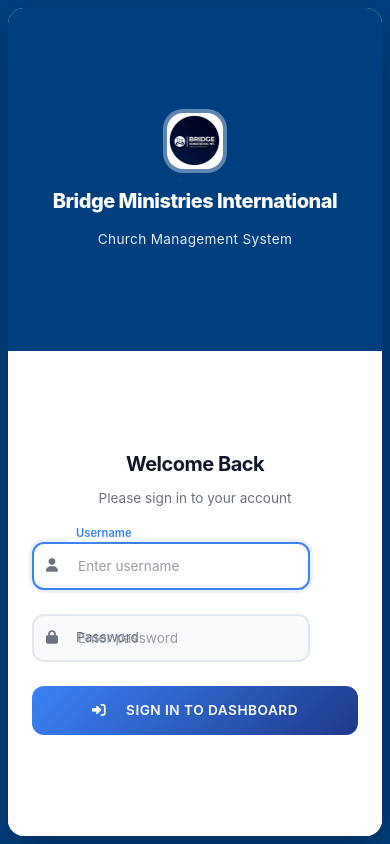
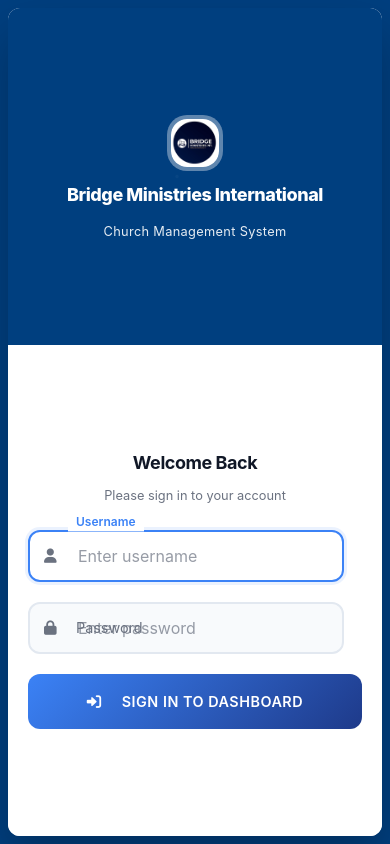
Before and after one commit to EricBaidoo/Attendance_System, a PHP site: page /login.php in a window 390 px wide. Run offline with PHP 8.4, Linux system fonts and the light colour scheme.

Commit message:
style: Improve mobile responsiveness and remove footer from login page

```diff
--- a/assets/css/login.css
+++ b/assets/css/login.css
@@ -34,6 +34,8 @@ body {
     display: flex;
     align-items: center;
     justify-content: center;
+    -webkit-text-size-adjust: 100%;
+    -ms-text-size-adjust: 100%;
 }
 
 .login-wrapper {
@@ -278,28 +280,6 @@ body {
     gap: 0.75rem;
 }
 
-/* Footer */
-.login-footer {
-    position: absolute;
-    bottom: 1rem;
-    right: 2rem;
-    background: rgba(255, 255, 255, 0.9);
-    padding: 0.5rem 1rem;
-    border-radius: 1.25rem;
-    backdrop-filter: blur(0.625rem);
-    border: 0.0625rem solid rgba(0, 0, 0, 0.1);
-}
-
-.login-footer .footer-text {
-    margin: 0;
-    font-size: 0.8rem;
-    color: var(--text-secondary);
-    display: flex;
-    align-items: center;
-    gap: 0.5rem;
-    font-weight: 500;
-}
-
 /* Enhanced Responsive Design */
 @media (max-width: 1024px) {
     .login-wrapper {
@@ -319,11 +299,14 @@ body {
         margin: 1rem;
         max-width: none;
         min-height: auto;
+        max-height: 90vh;
+        overflow-y: auto;
     }
 
     .login-header {
-        padding: 2rem 1.5rem;
+        padding: 1.5rem;
         order: 1;
+        text-align: center;
     }
 
     .login-card {
@@ -383,89 +366,150 @@ body {
 }
 
 @media (max-width: 576px) {
+    body {
+        padding: 0.5rem;
+    }
+
     .login-wrapper {
-        margin: 0.5rem;
-        border-radius: 1rem;
+        margin: 0;
+        border-radius: 0.75rem;
         min-height: calc(100vh - 1rem);
+        max-height: calc(100vh - 1rem);
+        overflow-y: auto;
     }
 
     .login-header,
     .login-card {
-        padding: 1.5rem;
+        padding: 1.25rem;
+    }
+
+    .login-header {
+        padding-bottom: 1rem;
     }
 
     .brand-logo {
-        width: 4rem;
-        height: 4rem;
-        margin-bottom: 1rem;
+        width: 3.5rem;
+        height: 3.5rem;
+        margin-bottom: 0.75rem;
     }
 
     .brand-info .brand-title {
-        font-size: 1.25rem;
+        font-size: 1.125rem;
+        line-height: 1.3;
     }
 
     .brand-info .brand-subtitle {
-        font-size: 0.85rem;
+        font-size: 0.8rem;
     }
 
     .login-form-header {
-        margin-bottom: 2rem;
+        margin-bottom: 1.5rem;
+        text-align: center;
     }
 
     .login-form-header .form-title {
-        font-size: 1.25rem;
+        font-size: 1.125rem;
     }
 
     .login-form-header .form-subtitle {
-        font-size: 0.85rem;
+        font-size: 0.8rem;
     }
 
     .login-form .input-group {
-        margin-bottom: 1.5rem;
+        margin-bottom: 1.25rem;
     }
 
     .input-wrapper .form-control {
-        height: 3rem;
-        padding: 0.875rem 0.875rem 0.875rem 2.75rem;
-        font-size: 0.85rem;
+        height: 3.25rem;
+        padding: 1rem 1rem 1rem 3rem;
+        font-size: 1rem; /* Prevent zoom on iOS */
+        border-radius: 0.75rem;
     }
 
     .input-wrapper .input-icon {
-        left: 0.875rem;
-        font-size: 0.85rem;
+        left: 1rem;
+        font-size: 0.9rem;
     }
 
     .input-wrapper label {
-        left: 2.75rem;
-        font-size: 0.85rem;
+        left: 3rem;
+        font-size: 0.9rem;
     }
 
     .input-wrapper.focused label,
     .input-wrapper .form-control:focus + label,
     .input-wrapper .form-control:not(:placeholder-shown) + label {
-        left: 2.25rem;
-        font-size: 0.7rem;
+        left: 2.5rem;
+        font-size: 0.75rem;
     }
 
     .btn-login {
-        padding: 0.875rem;
-        font-size: 0.85rem;
-        margin-top: 1rem;
+        padding: 1rem;
+        font-size: 0.9rem;
+        margin-top: 0.5rem;
+        border-radius: 0.75rem;
+        min-height: 3.25rem;
     }
 
     .alert-danger {
-        padding: 0.75rem;
-        margin-bottom: 1.5rem;
-        font-size: 0.8rem;
+        padding: 0.875rem;
+        margin-bottom: 1.25rem;
+        font-size: 0.85rem;
+        border-radius: 0.75rem;
+    }
+}
+
+/* Landscape Mobile Optimization */
+@media (max-width: 768px) and (orientation: landscape) {
+    body {
+        padding: 0.5rem;
     }
 
-    .login-footer {
-        bottom: 0.5rem;
-        right: 1rem;
-        padding: 0.375rem 0.75rem;
+    .login-wrapper {
+        grid-template-columns: 1fr 1fr;
+        max-height: 90vh;
+        overflow-y: auto;
     }
 
-    .login-footer .footer-text {
-        font-size: 0.7rem;
+    .login-header {
+        padding: 1rem;
+    }
+
+    .login-card {
+        padding: 1rem 1.5rem;
+    }
+
+    .brand-logo {
+        width: 3rem;
+        height: 3rem;
+    }
+
+    .brand-info .brand-title {
+        font-size: 1rem;
+    }
+
+    .brand-info .brand-subtitle {
+        font-size: 0.75rem;
+    }
+
+    .login-form-header {
+        margin-bottom: 1rem;
+    }
+
+    .login-form .input-group {
+        margin-bottom: 1rem;
     }
 }
+
+/* Touch Device Optimizations */
+@media (pointer: coarse) {
+    .btn-login {
+        min-height: 3rem;
+        touch-action: manipulation;
+    }
+
+    .input-wrapper .form-control {
+        min-height: 3rem;
+        touch-action: manipulation;
+    }
+}
```
